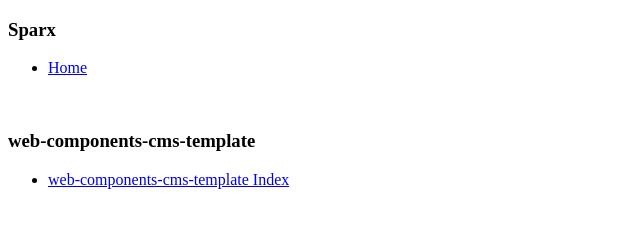
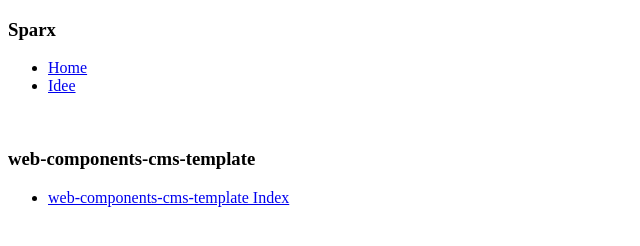
Before and after one commit to mits-gossau/web-components-cms-template-sparx, a website: page index.html in a window 1280 px wide. Shown: the whole page, without its empty margins (0-640 px from the left). Drawn offline with Linux system fonts and the light colour scheme.

Commit message:
added idee to index.html

```diff
--- a/index.html
+++ b/index.html
@@ -7,6 +7,7 @@
   <h3>Sparx</h3>
   <ul>
     <li><a href=./src/es/components/pages/Home.html>Home</a></li>
+    <li><a href=./src/es/components/pages/Idee.html>Idee</a></li>
   </ul>
   <br>
   <h3>web-components-cms-template</h3>
```
